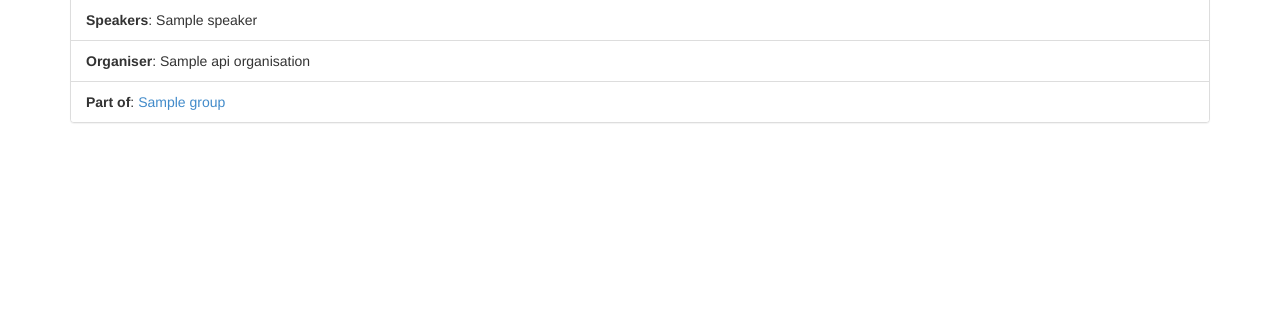
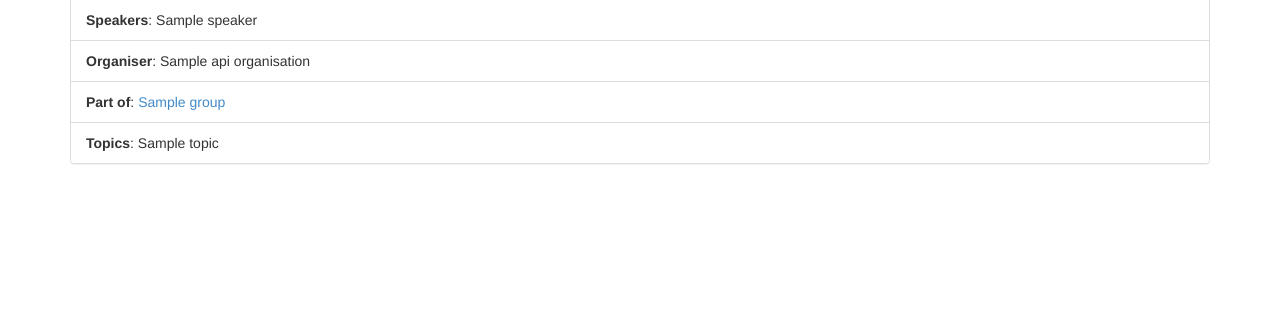
Before and after one commit to ox-it/talks.ox, a Django app: template talks/templates/events/event.html in a window 1280 px wide. Shown: the part 315-625 px from the top of the page. Run offline with Django 3.2, Linux system fonts and the light colour scheme; the template is opened without the code that fills it: most values are stand-ins (such as "Sample title", 1, 10 or a date in 2020); some libraries are stand-ins or nearby versions.

Commit message:
Expose topics in event template

```diff
--- a/talks/templates/events/event.html
+++ b/talks/templates/events/event.html
@@ -35,6 +35,7 @@
         {% if event.group %}
         <li class="list-group-item"><strong>Part of</strong>: <a href="{{ event.group.get_absolute_url }}">{{ event.group.title }}</a></li>
         {% endif %}
+        <li class="list-group-item"><strong>Topics</strong>: {% for topic in event.topics.all %}{{ topic.topic.name }}{% if not forloop.last %}, {% endif %}{% endfor %}</li>
     </ul>
 </div>
 {% endblock %}
```
